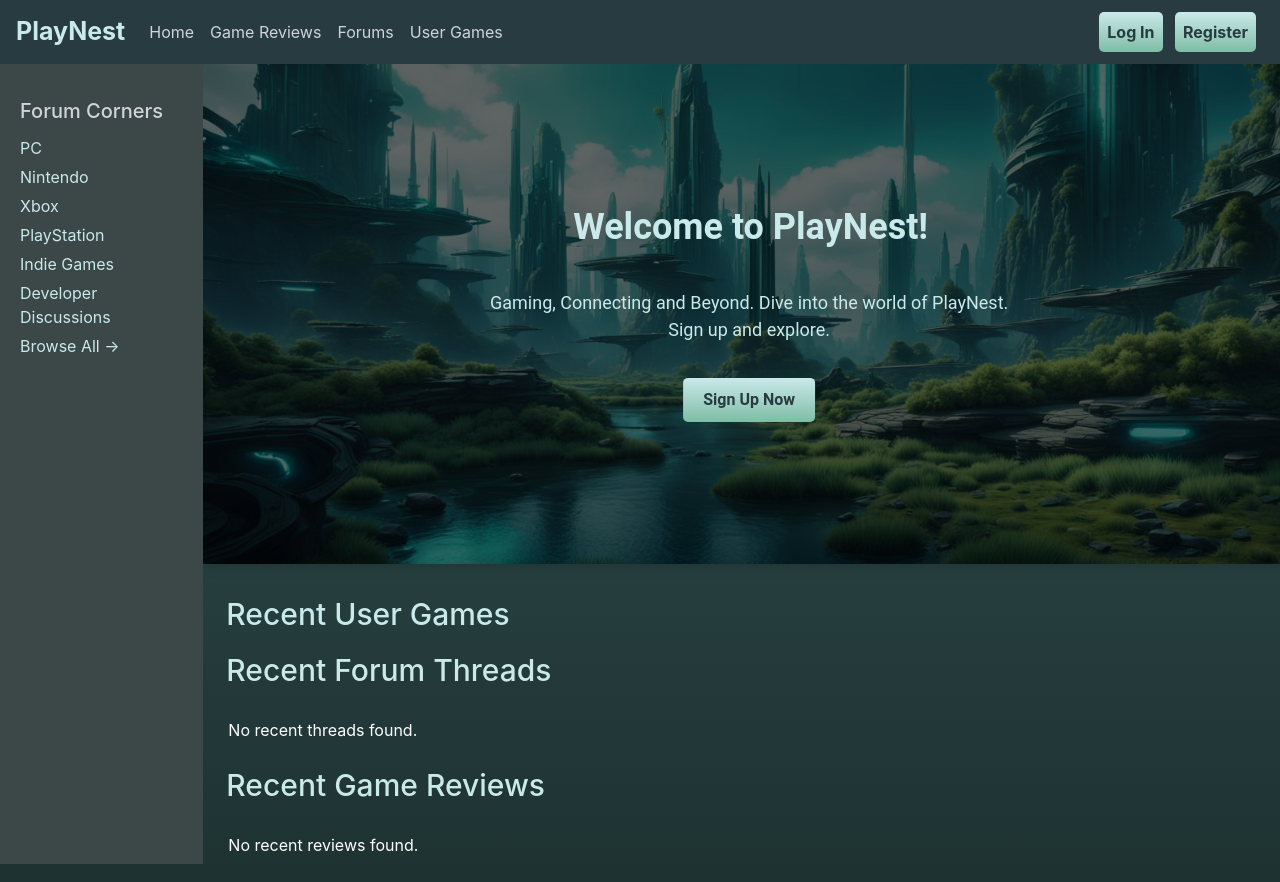
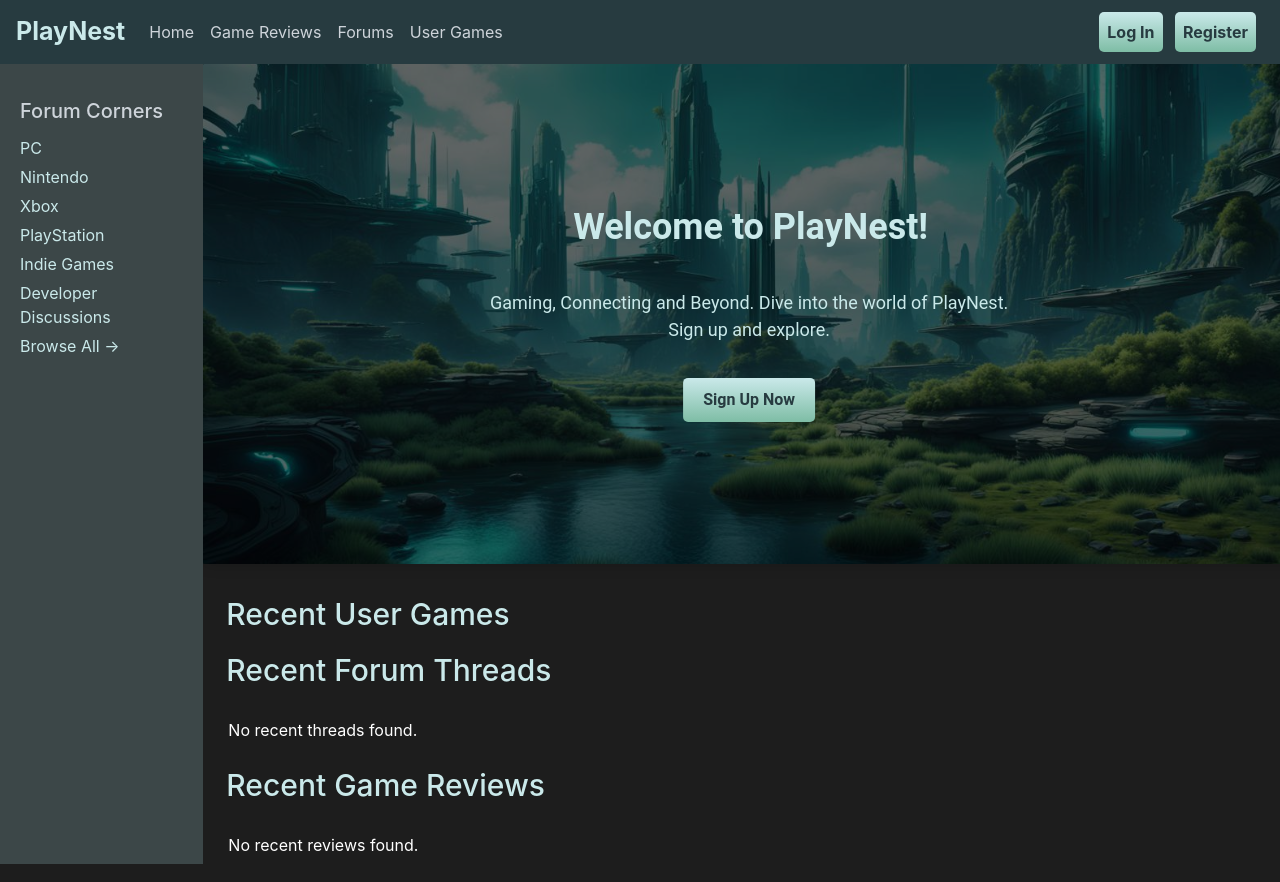
Before and after one commit to odesai840/PlayNest, a Flask app: page / in a window 1280 px wide. Run offline with Flask 3, Linux system fonts and the light colour scheme; some libraries are stand-ins or nearby versions.

Commit message:
prefer the home page with a solid color bc its already busy

```diff
--- a/static/styles.css
+++ b/static/styles.css
@@ -189,6 +189,10 @@
 }
 
 /* ---------------------------------------------------------------HOME PAGE STYLING-----------------------------------------------------------*/
+.home-page {
+    background: #1d1d1d;
+}
+
 .sidebar-container {
     display: flex;
     flex-direction: column;
--- a/templates/_layout.html
+++ b/templates/_layout.html
@@ -8,7 +8,7 @@
     <link rel="stylesheet" href="https://cdnjs.cloudflare.com/ajax/libs/font-awesome/6.4.2/css/all.min.css" integrity="sha512-z3gLpd7yknf1YoNbCzqRKc4qyor8gaKU1qmn+CShxbuBusANI9QpRohGBreCFkKxLhei6S9CQXFEbbKuqLg0DA==" crossorigin="anonymous" referrerpolicy="no-referrer" />
     <link rel="stylesheet" href="/static/styles.css">
 </head>
-<body>
+<body {% block body_attributes %}{% endblock %}>
     <nav class="navbar navbar-expand-lg navbar-light custom-navbar navbar-custom">
         <a class="navbar-brand" href="{{ url_for('home') }}">PlayNest</a>
         <button class="navbar-toggler" type="button" data-toggle="collapse" data-target="#navbarNav" aria-controls="navbarNav" aria-expanded="false" aria-label="Toggle navigation">
--- a/templates/home.html
+++ b/templates/home.html
@@ -1,6 +1,10 @@
 {% extends "_layout.html" %}
 
 {% block title %}PlayNest | Home{% endblock %}
+
+{% block body_attributes %}
+    class="home-page"
+{% endblock %}
 
 {% block content %}
 
```
